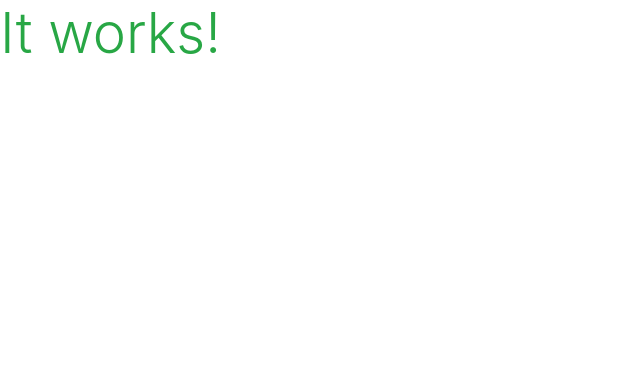
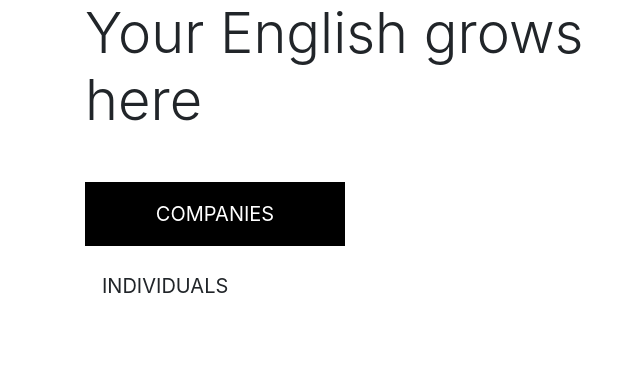
Before and after one commit to Ethra8/english-grows, a Django app: page / in a window 1280 px wide. Shown: the top 365 px of the page, without its empty margins (0-640 px from the left). Run offline with Django 5.2, Linux system fonts and the light colour scheme; some libraries are stand-ins or nearby versions.

Commit message:
add homepage index.html content

```diff
--- a/home/templates/home/index.html
+++ b/home/templates/home/index.html
@@ -1,6 +1,31 @@
 {% extends "base.html" %}
 {% load static %}
 
+{% block page_header%}
+<div class="container header-container">
+    <div class="row">
+        <div class="col"></div>
+    </div>
+</div>
+{% endblock %}
+
 {% block content %}
-<h4 class="display-4 text-success">It works!</h4>
+<div class="container h-100">
+    <div class="row h-100">
+        <div class="col-7 col-md-6 my-auto">
+            <h1 class="display-4 logo-font text-black">
+                Your English grows here
+            </h1>
+            <div class="my-5">
+                <h4>
+                    <a href="" class="index-cta-button btn btn-lg rounded-0 text-uppercase py-3">Companies</a>
+                </h4>
+                <h4>
+                    <a href="" class="index-cta-buttonn btn btn-lg rounded-0 text-uppercase py-3">Individuals</a>
+                </h4>
+            </div>
+        </div>
+    </div>
+</div>
+
 {% endblock %}
--- /dev/null
+++ b/static/css/base.css
@@ -0,0 +1,5 @@
+.index-cta-button {
+    background: black;
+    color: white;
+    min-width: 260px;
+}
--- a/templates/base.html
+++ b/templates/base.html
@@ -13,8 +13,15 @@
     {% endblock %}
 
     {% block corecss %}
-        <link rel="stylesheet" href="https://cdn.jsdelivr.net/npm/bootstrap@4.6.2/dist/css/bootstrap.min.css" integrity="sha384-xOolHFLEh07PJGoPkLv1IbcEPTNtaed2xpHsD9ESMhqIYd0nLMwNLD69Npy4HI+N" crossorigin="anonymous">
-    {% endblock %}
+    <link rel="stylesheet" href="https://cdn.jsdelivr.net/npm/bootstrap@4.6.2/dist/css/bootstrap.min.css"
+        integrity="sha384-xOolHFLEh07PJGoPkLv1IbcEPTNtaed2xpHsD9ESMhqIYd0nLMwNLD69Npy4HI+N" crossorigin="anonymous">
+    <link rel="preconnect" href="https://fonts.googleapis.com">
+    <link rel="preconnect" href="https://fonts.gstatic.com" crossorigin>
+    <link
+        href="https://fonts.googleapis.com/css2?family=Lato:ital,wght@0,100;0,300;0,400;0,700;0,900;1,100;1,300;1,400;1,700;1,900&display=swap"
+        rel="stylesheet">
+    <link rel="stylesheet" href="{% static 'css/base.css' %}">
+        {% endblock %}
 
     {% block extra_css %}
     {% endblock %}
```
